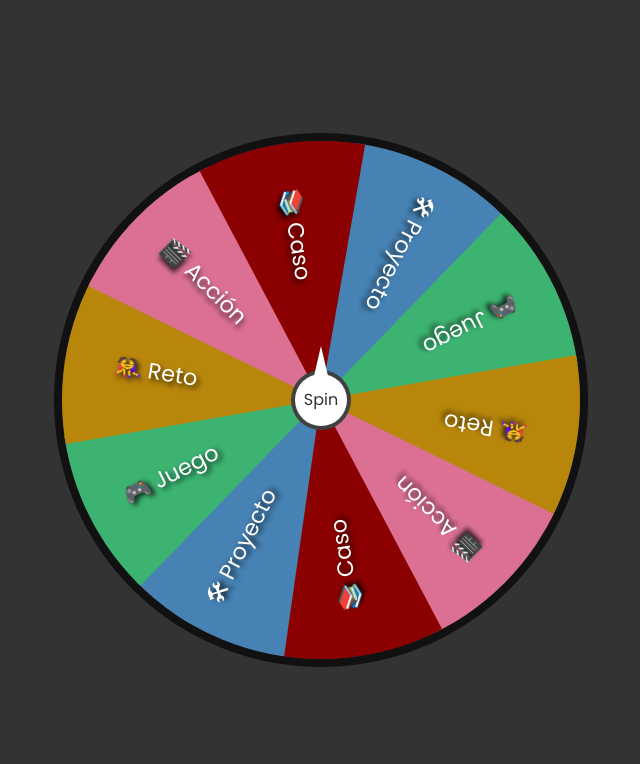
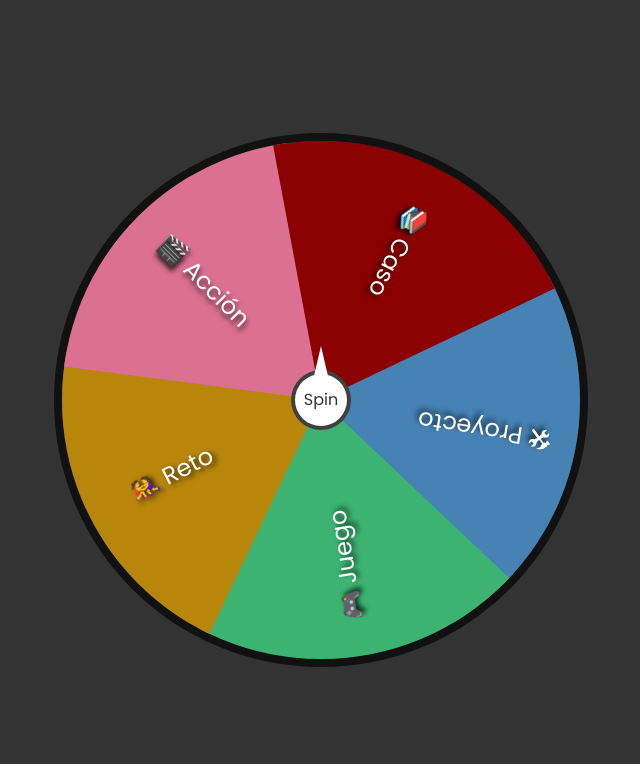
Before and after one commit to mherdez/ruleta, a plain HTML site: page index.html in a window 1280 px wide. Shown: the whole page, without its empty margins (319-959 px from the left). Drawn offline with Linux system fonts and the light colour scheme.

Commit message:
simple roulette

```diff
--- a/data.js
+++ b/data.js
@@ -2,8 +2,8 @@
 export const labels = [
     // {
     //   "id": 1,
-    //   "name": "Gamificación",
-    //   "color": "#bd7093"
+    //   "name": "😅 Tema libre",
+    //   "color": "black"
     // },
     {
       "id": 2,
@@ -30,29 +30,54 @@ export const labels = [
       "name": "📚 Caso",
       "color": "DarkRed"
     },
-    {
-      "id": 7,
-      "name": "🛠 Proyecto",
-      "color": "SteelBlue"
-    },
-    {
-      "id": 8,
-      "name": "🎮 Juego",
-      "color": "MediumSeaGreen"
-    },
-    {
-      "id": 9,
-      "name": "🤼‍♀️ Reto",
-      "color": "DarkGoldenrod"
-    },
-    {
-      "id": 10,
-      "name": "🎬 Acción",
-      "color": "PaleVioletRed	"
-    },
-    {
-      "id": 11,
-      "name": "📚 Caso",
-      "color": "DarkRed"
-    },
+    // {
+    //   "id": 7,
+    //   "name": "🛠 Proyecto",
+    //   "color": "SteelBlue"
+    // },
+    // {
+    //   "id": 8,
+    //   "name": "🎮 Juego",
+    //   "color": "MediumSeaGreen"
+    // },
+    // {
+    //   "id": 9,
+    //   "name": "🤼‍♀️ Reto",
+    //   "color": "DarkGoldenrod"
+    // },
+    // {
+    //   "id": 10,
+    //   "name": "🎬 Acción",
+    //   "color": "PaleVioletRed	"
+    // },
+    // {
+    //   "id": 11,
+    //   "name": "📚 Caso",
+    //   "color": "DarkRed"
+    // },
+    // {
+    //   "id": 12,
+    //   "name": "🛠 Proyecto",
+    //   "color": "SteelBlue"
+    // },
+    // {
+    //   "id": 13,
+    //   "name": "🎮 Juego",
+    //   "color": "MediumSeaGreen"
+    // },
+    // {
+    //   "id": 14,
+    //   "name": "🤼‍♀️ Reto",
+    //   "color": "DarkGoldenrod"
+    // },
+    // {
+    //   "id": 15,
+    //   "name": "🎬 Acción",
+    //   "color": "PaleVioletRed	"
+    // },
+    // {
+    //   "id": 16,
+    //   "name": "📚 Caso",
+    //   "color": "DarkRed"
+    // },
   ]
--- a/style.css
+++ b/style.css
@@ -86,7 +86,7 @@ body {
   margin-top: 20px;
   margin-right: -25px;
   transform: rotate(45deg);
-  font-size: 1.4rem;
+  font-size: 1.5rem;
   color: white;
   z-index: 2;
   text-shadow: 3px 3px 5px rgba(0,0,0,.75);
```
